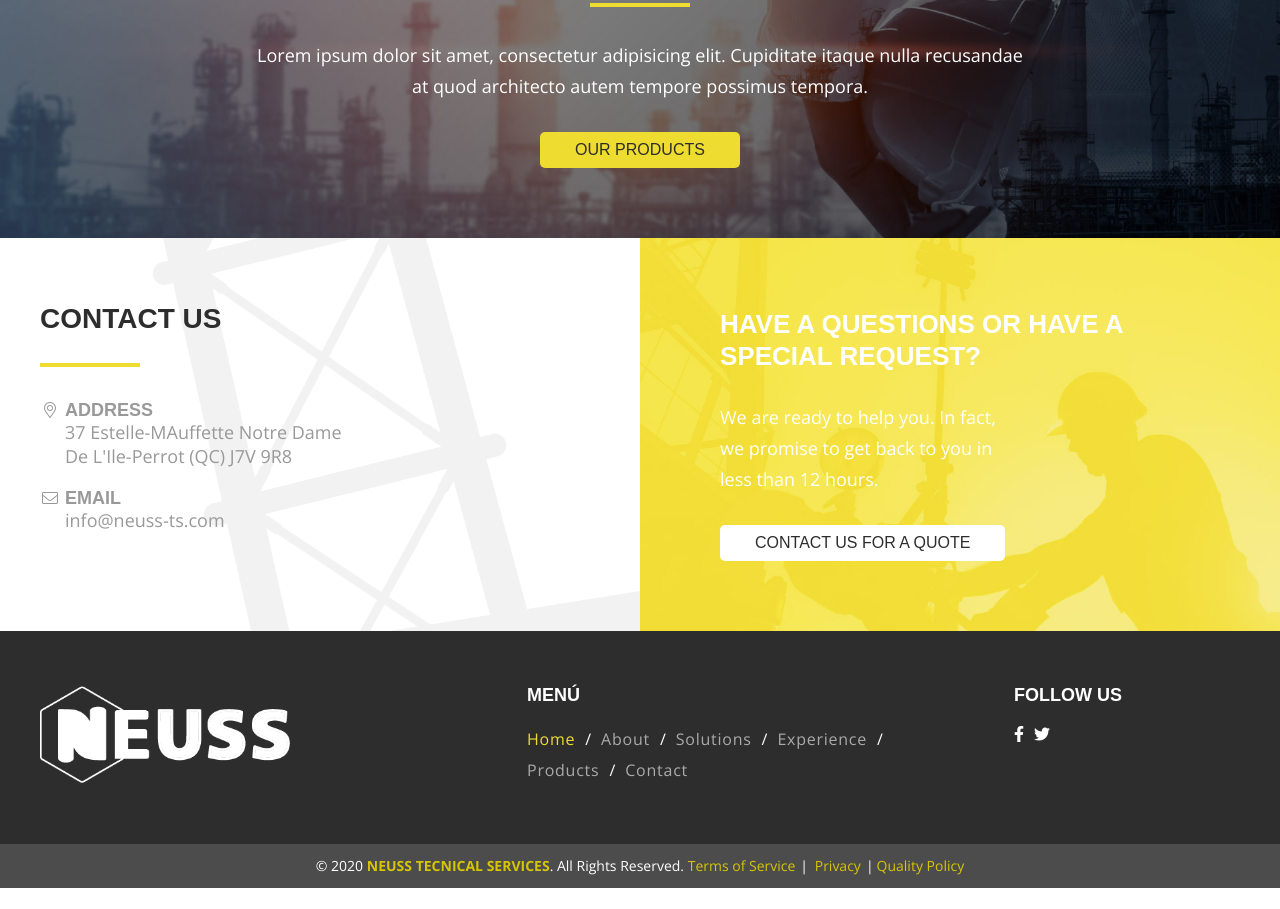
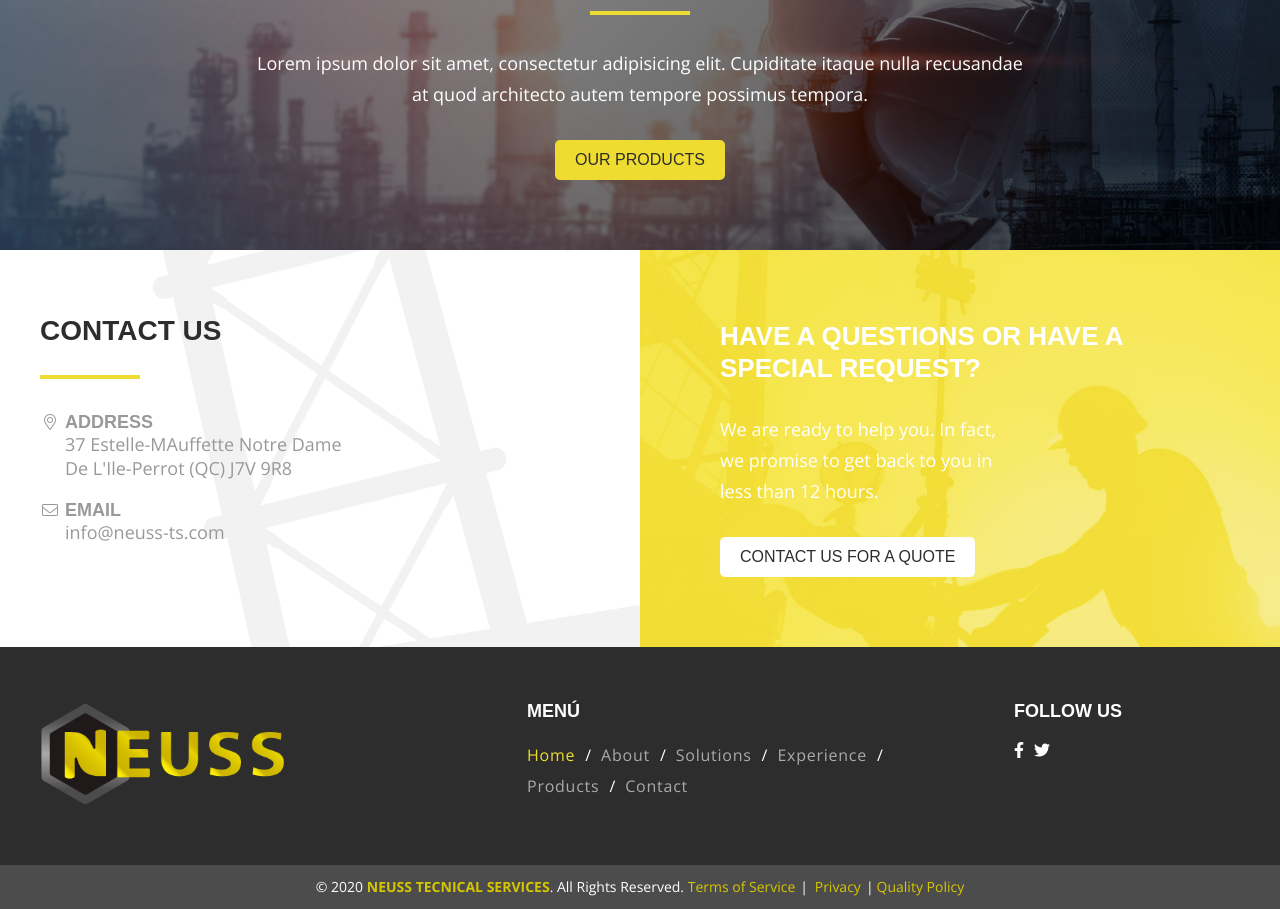
Before and after one commit to davecast/neussts, a Vue app: page / in a window 1280 px wide. Shown: the part 1860-2769 px from the top of the page. Before the commit the page ends 2748 px from the top, so only its background shows below. Built offline with nearby package versions, Linux system fonts and the light colour scheme; a web font is replaced by a local one.

Commit message:
Fix logo and Buttons

```diff
--- a/src/components/Button.vue
+++ b/src/components/Button.vue
@@ -71,7 +71,7 @@
   display: block;
   margin: 0 auto;
   width: fit-content;
-  padding: 10px 35px;
+  padding: 12px 20px;
   border-radius: 5px;
   text-transform: uppercase;
   cursor: pointer;
--- a/src/components/Footer.vue
+++ b/src/components/Footer.vue
@@ -6,7 +6,7 @@
           <div class="grid__item">
             <router-link to="/" class="footer__logo">
               <figure class="footer__img">
-                <img src="@/assets/logo-white.png" alt="neuss ts" />
+                <img src="@/assets/logo.png" alt="neuss ts" />
               </figure>
             </router-link>
           </div>
```
Also changed, not shown: src/assets/logo.png.
